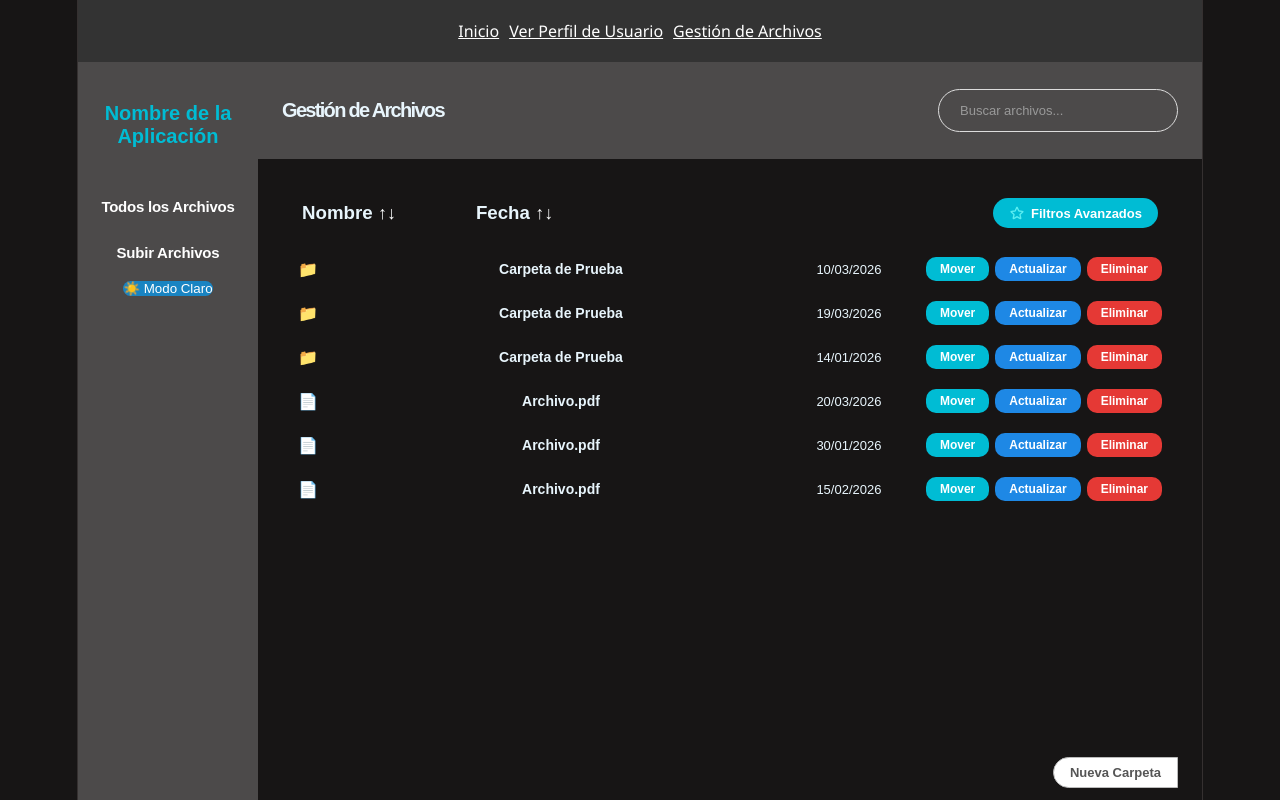
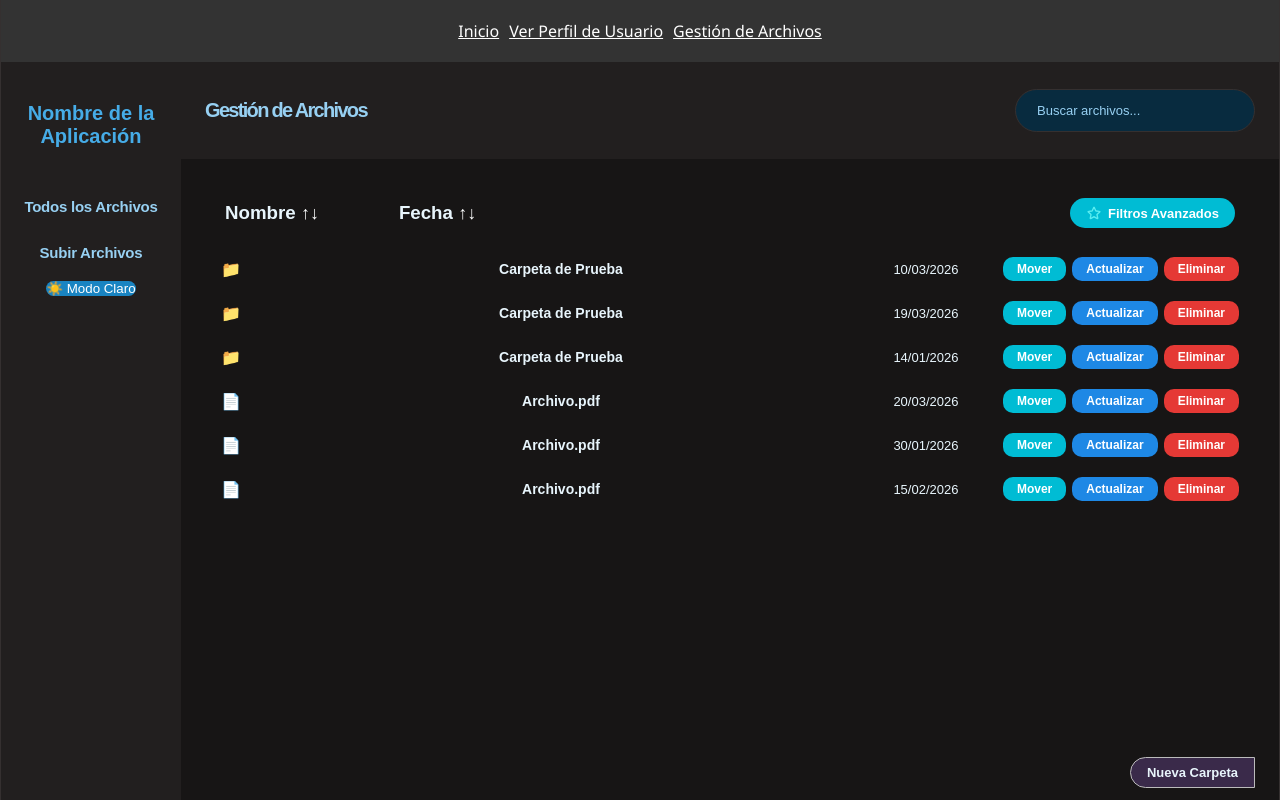
Before and after one commit to Dieg0Naveja1781/EqC-SEIP-SGE, a React (Vite) app in the folder frontend/: page /archive_list in a window 1280 px wide. Built offline with nearby package versions, Linux system fonts and the light colour scheme.

Commit message:
(style) Cambios en colores de interfaz

```diff
--- a/frontend/src/index.css
+++ b/frontend/src/index.css
@@ -17,6 +17,8 @@
   --text-primary: #082b3f;
   --text-secondary: #136290;
   --error: #ff4d4d;
+  --search-bar-bg: #ece6f0;
+  --new-archive-bg: #E8DEF8;
 }
 
 /* VARIABLES TEMA OSCURO */
@@ -27,6 +29,8 @@
   --text-primary: #e8f5fc;
   --text-secondary: #97d0f2;
   --error: #ff6666;
+  --search-bar-bg: var(--color-900);
+  --new-archive-bg: #3a2a4a;
 }
 
 /* RESET Y CENTRADO ABSOLUTO */
@@ -48,9 +52,9 @@ body {
 }
 
 #root {
-  width: 1126px;
-  max-width: 100%;
-  margin: 0 auto;
+  width: 100%;
+  max-width: none;
+  margin: 0;
   text-align: center;
   border-inline: 1px solid var(--border);
   min-height: 100svh;
--- a/frontend/src/modules/archives_list/Styles/archive_list.css
+++ b/frontend/src/modules/archives_list/Styles/archive_list.css
@@ -8,23 +8,21 @@
   font-family: sans-serif;
   display: flex;
   height: 100vh;
+  background: var(--bg-main);
 }
 
 /* ===  SIDEBAR ===  */
 .sidebar {
-  background: #fff;
+  background: var(--bg-card);
   width: 180px;
   padding: 20px 0;
   display: flex;
   flex-direction: column;
   flex-shrink: 0;
 }
-.dark .sidebar {
-  background: #4c4a4a
-}
 
 .sidebar_brand {
-  color: #00bcd4;
+  color: var(--color-400);
   font-size: 20px;
   font-weight: 700;
   padding: 20px 20px 24px;
@@ -43,7 +41,7 @@
 }
 
 .dark .sidebar_link {
-  color: #ffff
+  color: var(--color-200);
 }
 
 .dark .sidebar_link:hover {
@@ -59,26 +57,26 @@
 
 /* ===  HEADER ===  */
 .header {
-  background: #fff;
+  background: var(--bg-card);
   padding: 5px 24px;
   display: flex;
   align-items: center;
   justify-content: space-between;
 }
 
-.dark .header {
-  background: #4c4a4a
-}
-
 .header_title {
   font-size: 20px;
   font-weight: 800;
+}
+.dark .header_title {
+  color: var(--color-200);
 }
 
 .search_bar {
   display: flex;
   align-items: center;
-  border: 1px solid #ddd;
+  border: 1px solid var(--border);
+  background: var(--search-bar-bg);
   border-radius: 24px;
   padding: 6px 14px;
   gap: 8px;
@@ -92,7 +90,11 @@
   font-family: sans-serif;
   font-size: 13px;
   width: 100%;
-  color: #555;
+  color: var(--text-primary);
+}
+
+.search_bar input::placeholder {
+  color: var(--text-secondary);
 }
 
 /* ===  CONTENT ===  */
@@ -282,6 +284,10 @@
   background: #dedede;
 }
 
+.dark .file_row:hover {
+  background: var(--color-900);
+}
+
 .file_name {
   flex: 1;
   font-size: 14px;
@@ -355,8 +361,8 @@
 }
 
 .btn_new_folder {
-  background: #fff;
-  color: #555;
+  background-color: var(--new-archive-bg);
+  color: var(--text-primary);
   border: 1.5px solid #bbb;
   border-radius: 20px 0px 0px 20px;
   padding: 7px 16px;
@@ -370,6 +376,6 @@
 }
 
 .btn_new_folder:hover {
-  background: #f5f5f5;
+  filter: brightness(0.95);
   border-color: #999;
 }
```
